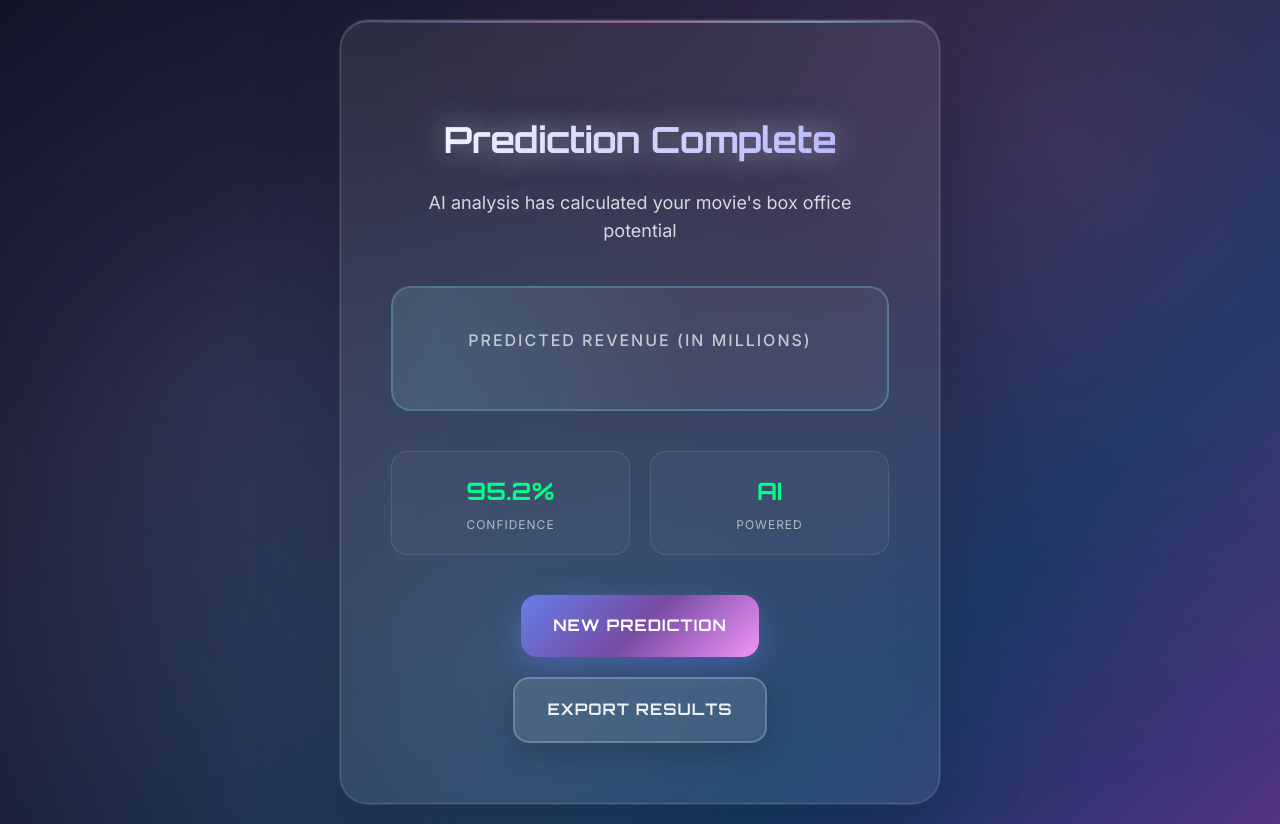
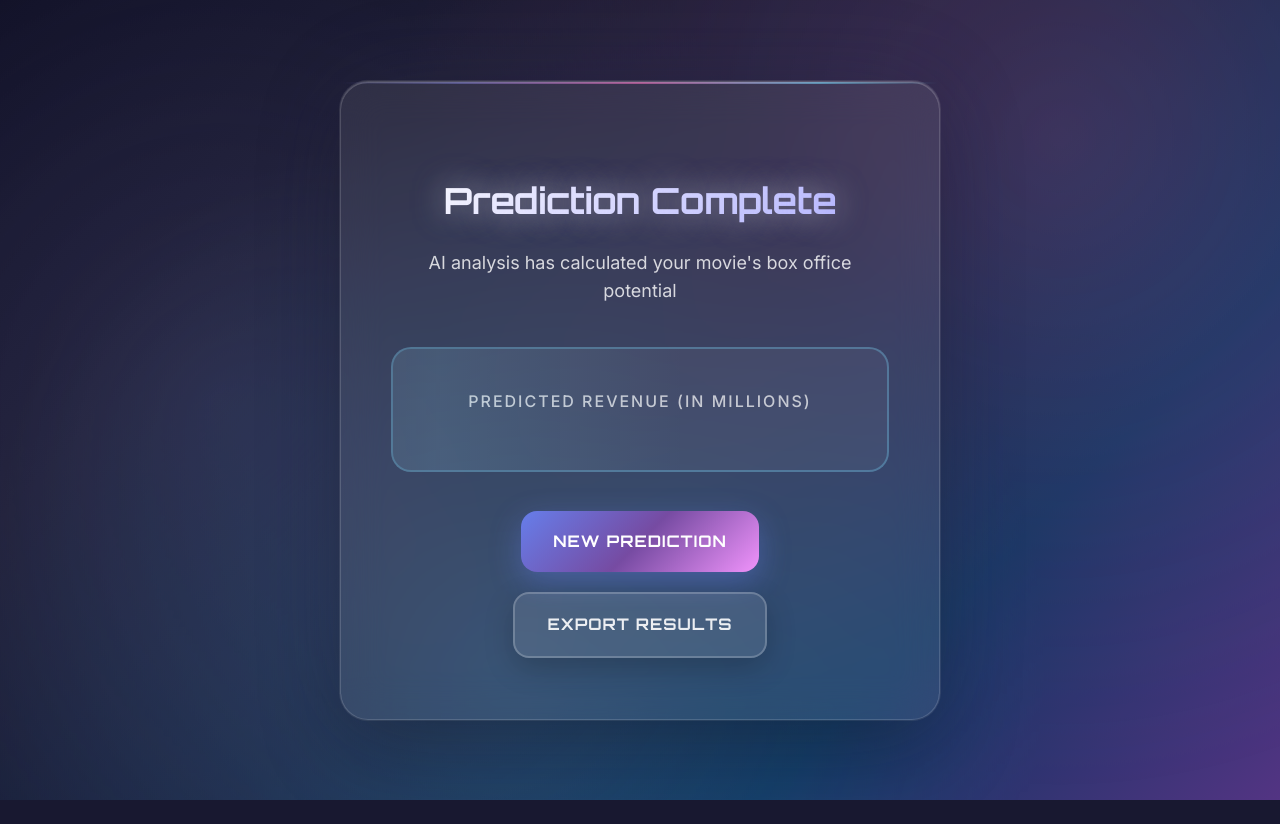
Before and after one commit to nvshanmukh/movie-box-office-predictor, a Flask app: template app/templates/resultnew.html in a window 1280 px wide. After the commit the page ends 800 px from the top, so only its background shows below. Run offline with Flask 3, Linux system fonts and the light colour scheme; the template is opened without the code that fills it, so the values that code supplies are empty; parts of the project's set-up code (start-up, migrations or seed data) failed here and were passed over.

Commit message:
updated files

```diff
--- a/app/static/styles.css
+++ b/app/static/styles.css
@@ -1,4 +1,4 @@
-/* Enhanced CSS Reset and Base Styles */
+
 * {
 	margin: 0;
 	padding: 0;
--- a/app/templates/demo2.html
+++ b/app/templates/demo2.html
@@ -74,8 +74,8 @@
                 <input type="number" name="release_month" min="1" max="12" placeholder="e.g. 6" required>
             </div>
             <div class="input-group">
-                <label for="release_DOW"> Release Day (0=Mon, 6=Sun)</label>
-                <input type="number" name="release_DOW" min="0" max="6" placeholder="e.g. 5" required>
+                <label for="release_DOW"> week of the month </label>
+                <input type="number" name="release_DOW" min="1" max="5" placeholder="e.g. 3" required>
             </div>
             <button type="submit" class="submit-btn" onclick="this.classList.add('loading')">
                  Predict Revenue
--- a/app/templates/resultnew.html
+++ b/app/templates/resultnew.html
@@ -23,17 +23,6 @@
             <div class="revenue-amount">{{ prediction }}</div>
         </div>
 
-        <div class="prediction-stats">
-            <div class="stat-item">
-                <div class="stat-value">95.2%</div>
-                <div class="stat-label">Confidence</div>
-            </div>
-            <div class="stat-item">
-                <div class="stat-value">AI</div>
-                <div class="stat-label">Powered</div>
-            </div>
-        </div>
-
         <div class="action-buttons">
             <a href="/" class="btn btn-primary">
                  New Prediction
@@ -45,23 +34,6 @@
     </div>
 
     <script>
-        document.addEventListener('DOMContentLoaded', function() {
-            const particlesContainer = document.querySelector('.particles');
-            for (let i = 0; i < 25; i++) {
-                const particle = document.createElement('div');
-                particle.className = 'particle';
-                particle.style.left = Math.random() * 100 + '%';
-                particle.style.animationDelay = Math.random() * 20 + 's';
-                particle.style.animationDuration = (15 + Math.random() * 10) + 's';
-                particlesContainer.appendChild(particle);
-            }
-
-            setTimeout(() => {
-                createCelebrationBurst();
-            }, 1500);
-        });
-
-
     </script>
 </body>
 </html>
```
Also changed, not shown: app/static/styles2.css (+2 -11 lines), 1 other file.
